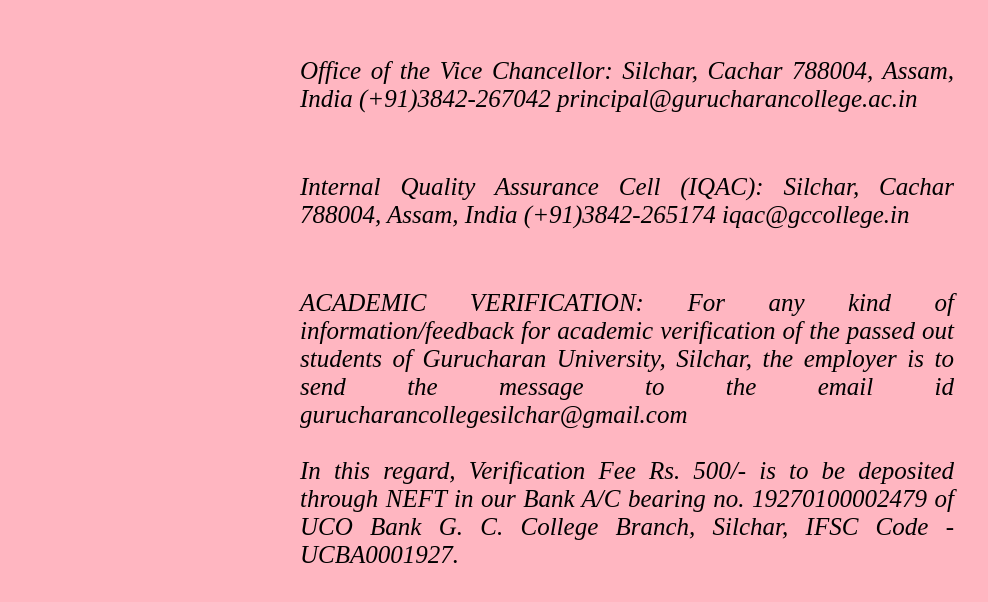
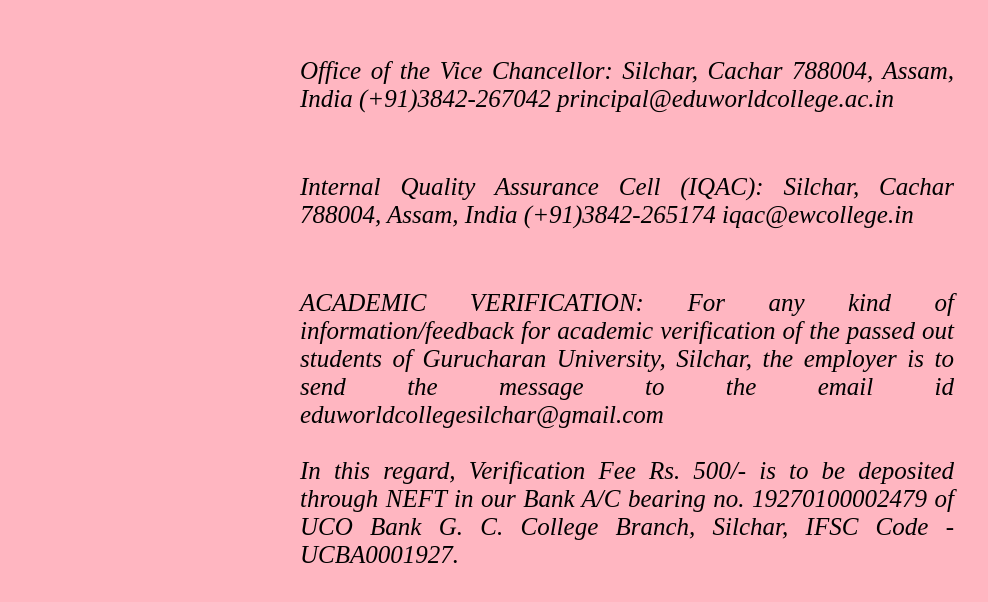
Before and after one commit to samimsoubhik/eduworlduniversity, a plain HTML site: page c.html in a window 1280 px wide. Shown: the part 316-918 px from the top of the page, without its empty margins (68-1056 px from the left). Drawn offline with Linux system fonts and the light colour scheme.

Commit message:
Update c.html

```diff
--- a/c.html
+++ b/c.html
@@ -17,17 +17,17 @@
 Office of the Vice Chancellor:
 Silchar, Cachar 788004, Assam, India
 (+91)3842-267042
-principal@gurucharancollege.ac.in
+principal@eduworldcollege.ac.in
 </p>
 <p>
 Internal Quality Assurance Cell (IQAC):
 Silchar, Cachar 788004, Assam, India
 (+91)3842-265174
-iqac@gccollege.in
+iqac@ewcollege.in
 </p>
 <p>
 ACADEMIC VERIFICATION:
-For any kind of information/feedback for academic verification of the passed out students of Gurucharan University, Silchar, the employer is to send the message to the email id gurucharancollegesilchar@gmail.com
+For any kind of information/feedback for academic verification of the passed out students of Gurucharan University, Silchar, the employer is to send the message to the email id eduworldcollegesilchar@gmail.com
 <br><br>
 In this regard, Verification Fee Rs. 500/- is to be deposited through NEFT in our Bank A/C bearing no. 19270100002479 of UCO Bank G. C. College Branch, Silchar, IFSC Code - UCBA0001927.
 </p>
```
